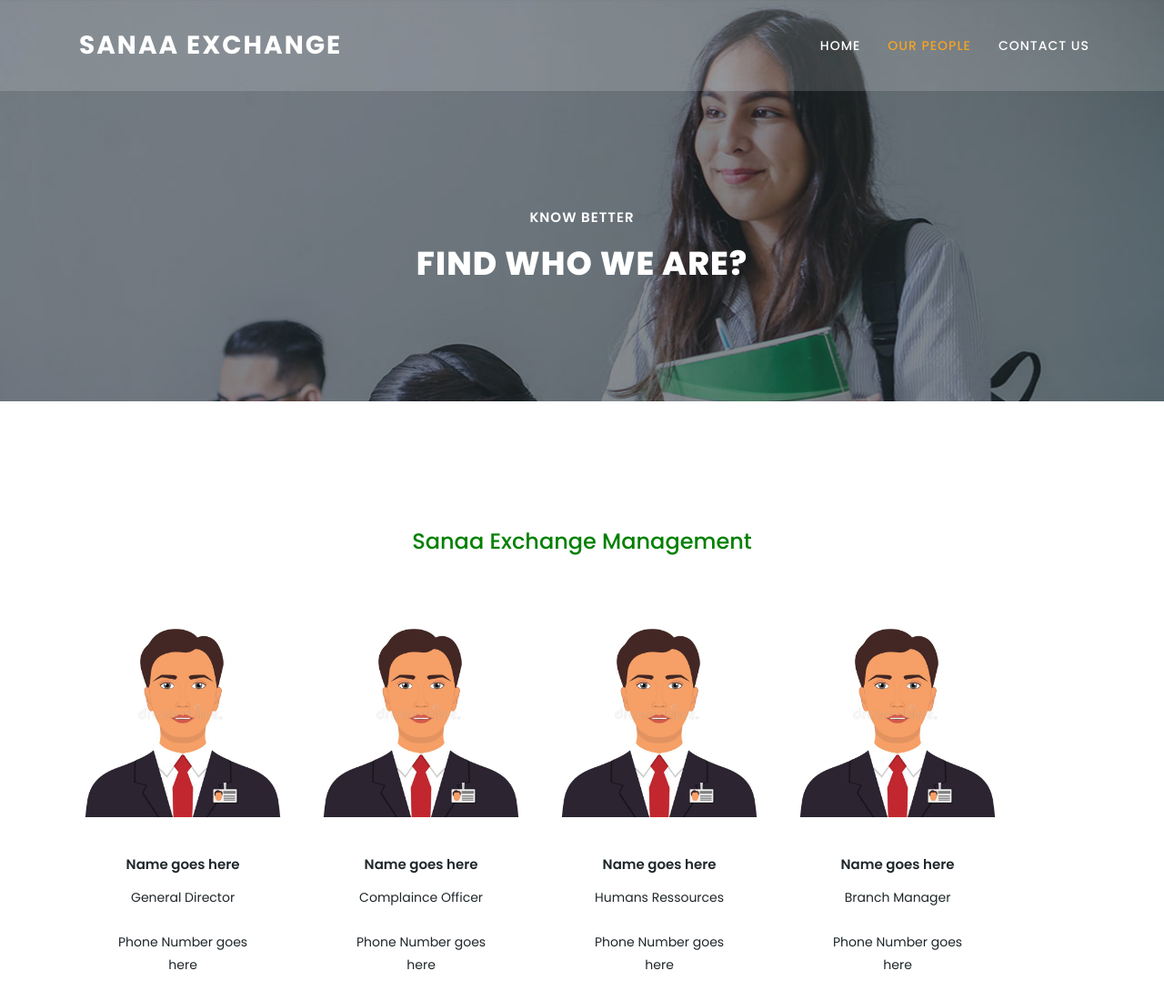
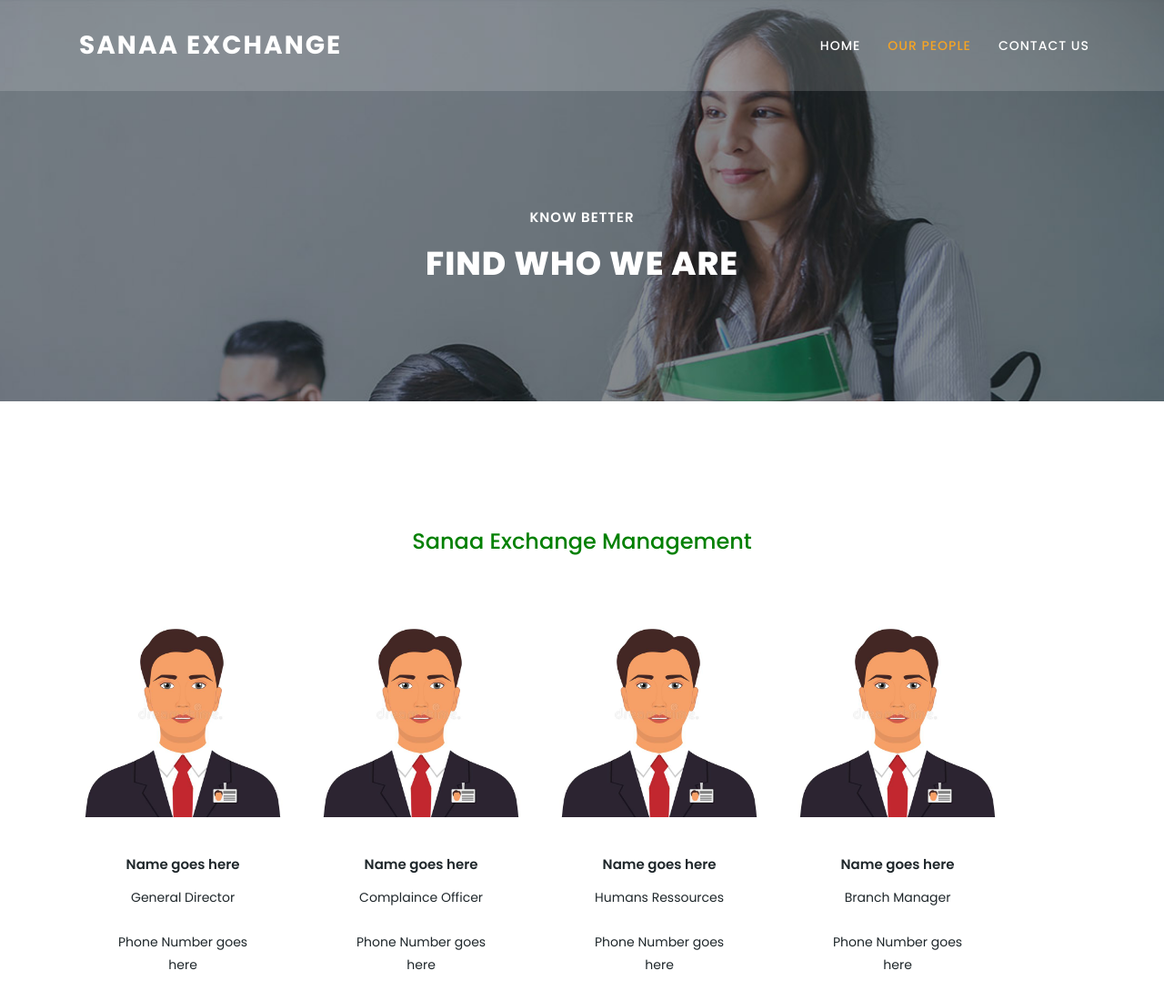
Before and after one commit to sanaadeira/sanaadeira.github.io, a plain HTML site: page staffs.html in a window 1280 px wide. Shown: the top 1100 px of the page at 91% size. Drawn offline with nearby package versions, Linux system fonts and the light colour scheme.

Commit message:
Update staffs.html

```diff
--- a/staffs.html
+++ b/staffs.html
@@ -59,7 +59,7 @@
       <div class="row">
         <div class="col-lg-12">
           <h6>Know better</h6>
-          <h2>Find Who we are?</h2>
+          <h2>Find Who we are</h2>
         </div>
       </div>
     </div>
```
